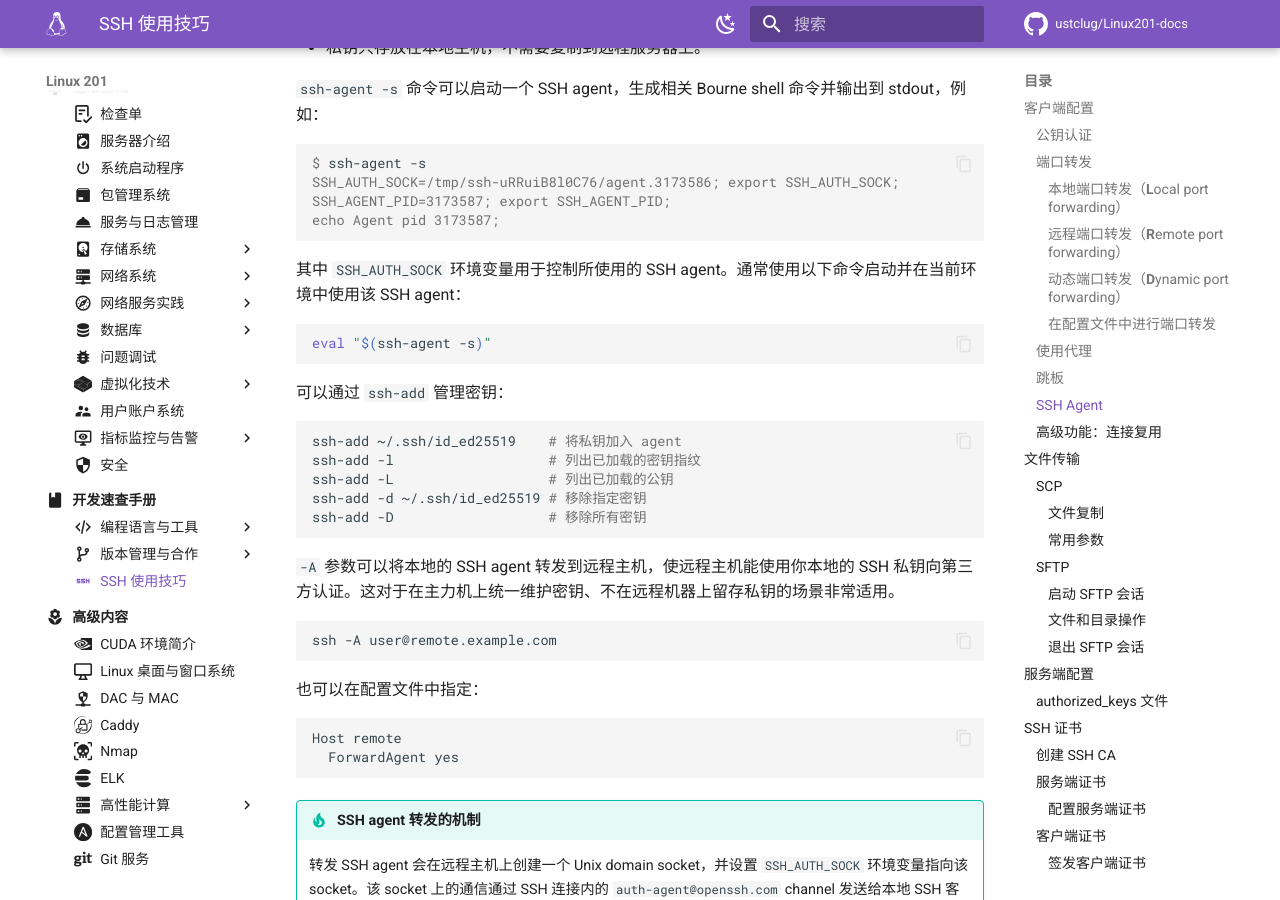
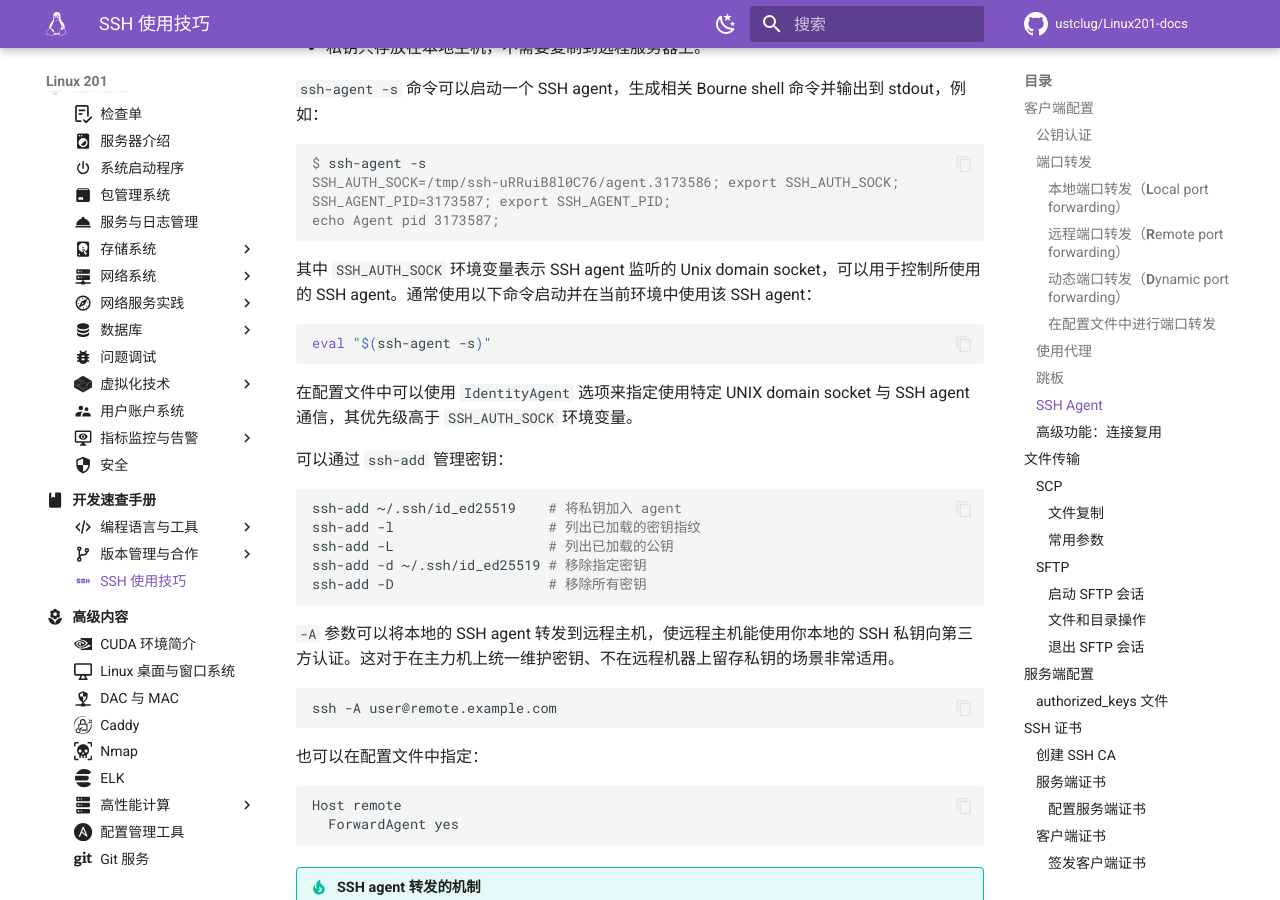
Before and after one commit to ustclug/Linux201-docs, an MkDocs documentation site: the page built from docs/dev/ssh.md, in a window 1280 px wide and 900 px high, scrolled down 5917 px. Built offline with MkDocs 1.6.1 and Material for MkDocs 9.7.7, drawn with Linux system fonts in a browser that asks for light colours; comment, search, counter and statistics services are not loaded.

Commit message:
ssh: improve SSH_AUTH_SOCK description and add IdentityAgent option

````diff
--- a/docs/dev/ssh.md
+++ b/docs/dev/ssh.md
@@ -219,11 +219,13 @@ SSH_AGENT_PID=3173587; export SSH_AGENT_PID;
 echo Agent pid 3173587;
 ```
 
-其中 `SSH_AUTH_SOCK` 环境变量用于控制所使用的 SSH agent。通常使用以下命令启动并在当前环境中使用该 SSH agent：
+其中 `SSH_AUTH_SOCK` 环境变量表示 SSH agent 监听的 Unix domain socket，可以用于控制所使用的 SSH agent。通常使用以下命令启动并在当前环境中使用该 SSH agent：
 
 ```shell
 eval "$(ssh-agent -s)"
 ```
+
+在配置文件中可以使用 `IdentityAgent` 选项来指定使用特定 UNIX domain socket 与 SSH agent 通信，其优先级高于 `SSH_AUTH_SOCK` 环境变量。
 
 可以通过 `ssh-add` 管理密钥：
 
````
